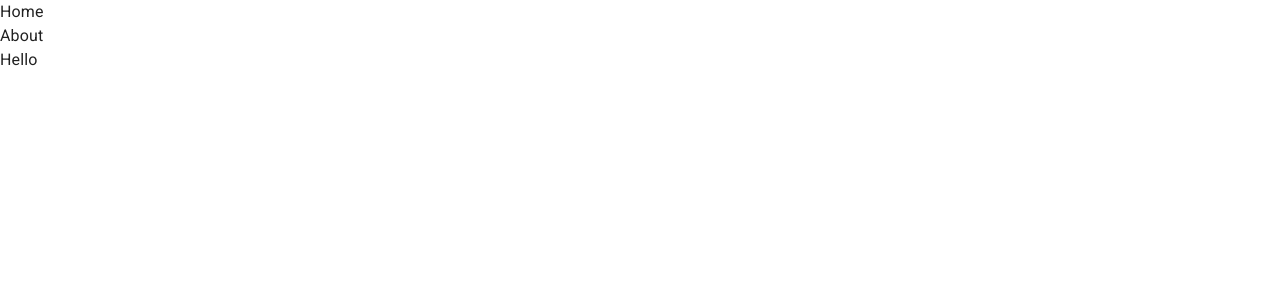
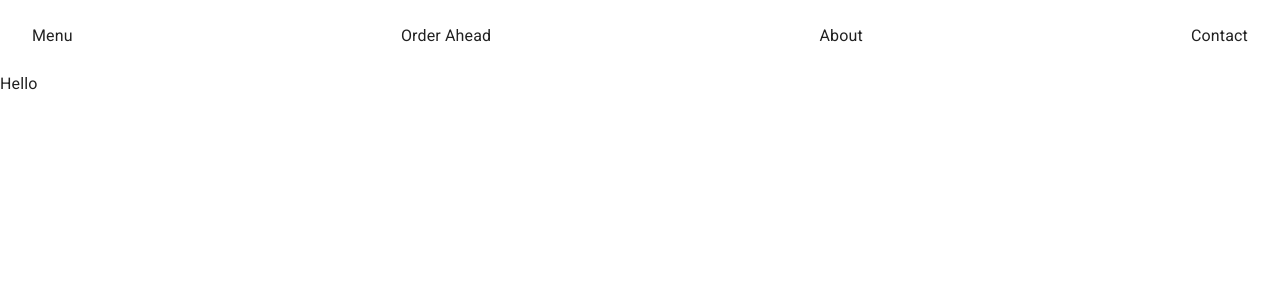
Before and after one commit to jaylamping/Odyssey-Coffee, a React (Vite) app: page / in a window 1280 px wide. Shown: the top 300 px of the page. Built offline with nearby package versions, Linux system fonts and the light colour scheme.

Commit message:
updated navbar

```diff
--- a/src/components/Navbar/Navbar.tsx
+++ b/src/components/Navbar/Navbar.tsx
@@ -2,15 +2,11 @@ import { Link } from 'react-router-dom';
 
 const Navbar = () => {
   return (
-    <nav>
-      <ul>
-        <li>
-          <Link to='/'>Home</Link>
-        </li>
-        <li>
-          <Link to='/about'>About</Link>
-        </li>
-      </ul>
+    <nav className='fixed-navbar flex justify-between sm:px-8 px-4 py-6 z-10 w-full'>
+      <Link to='/menu'>Menu</Link>
+      <Link to='/order'>Order Ahead</Link>
+      <Link to='/about'>About</Link>
+      <Link to='/contact'>Contact</Link>
     </nav>
   );
 };
```
Also changed, not shown: src/pages/About.tsx (added), src/pages/Menu.tsx (added).
